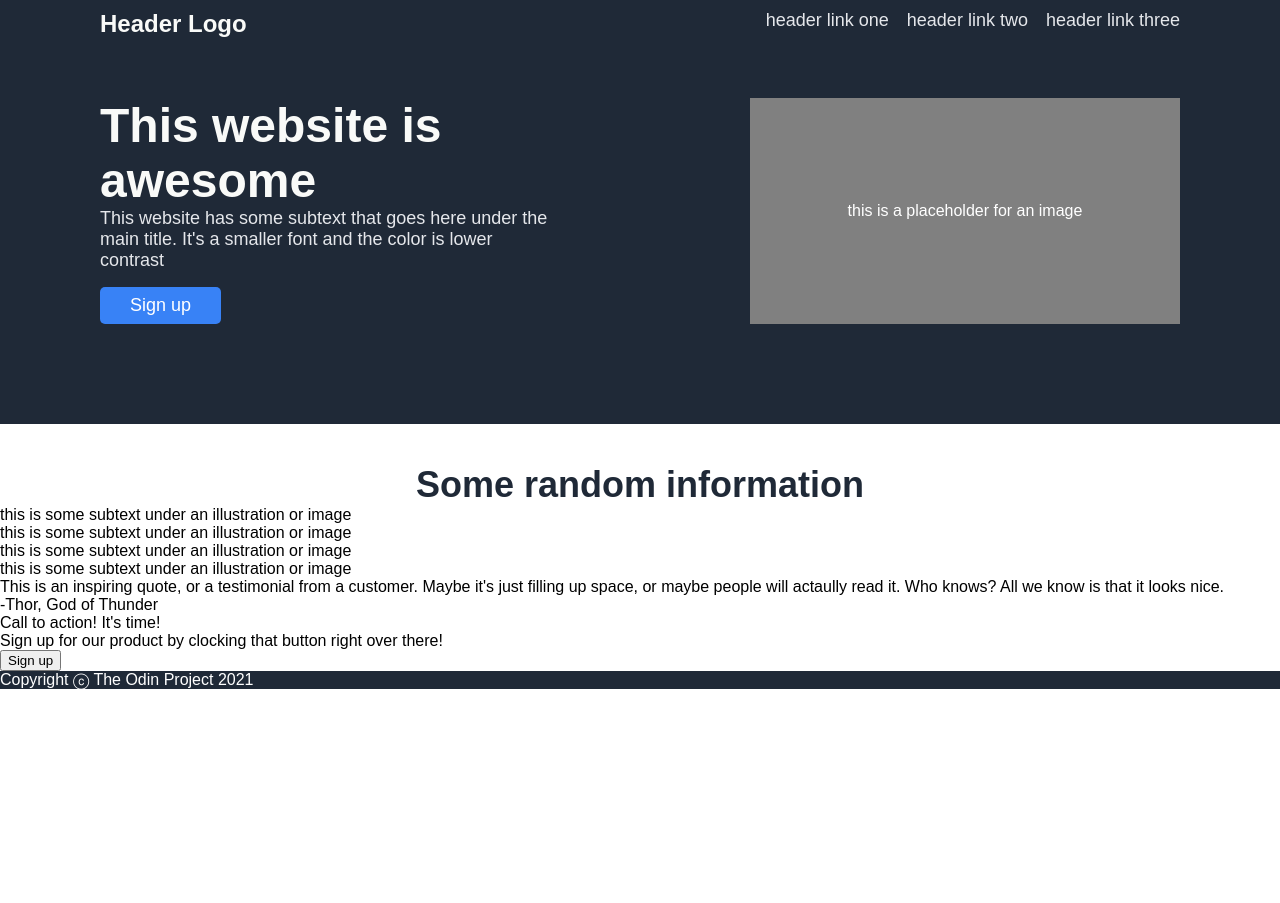
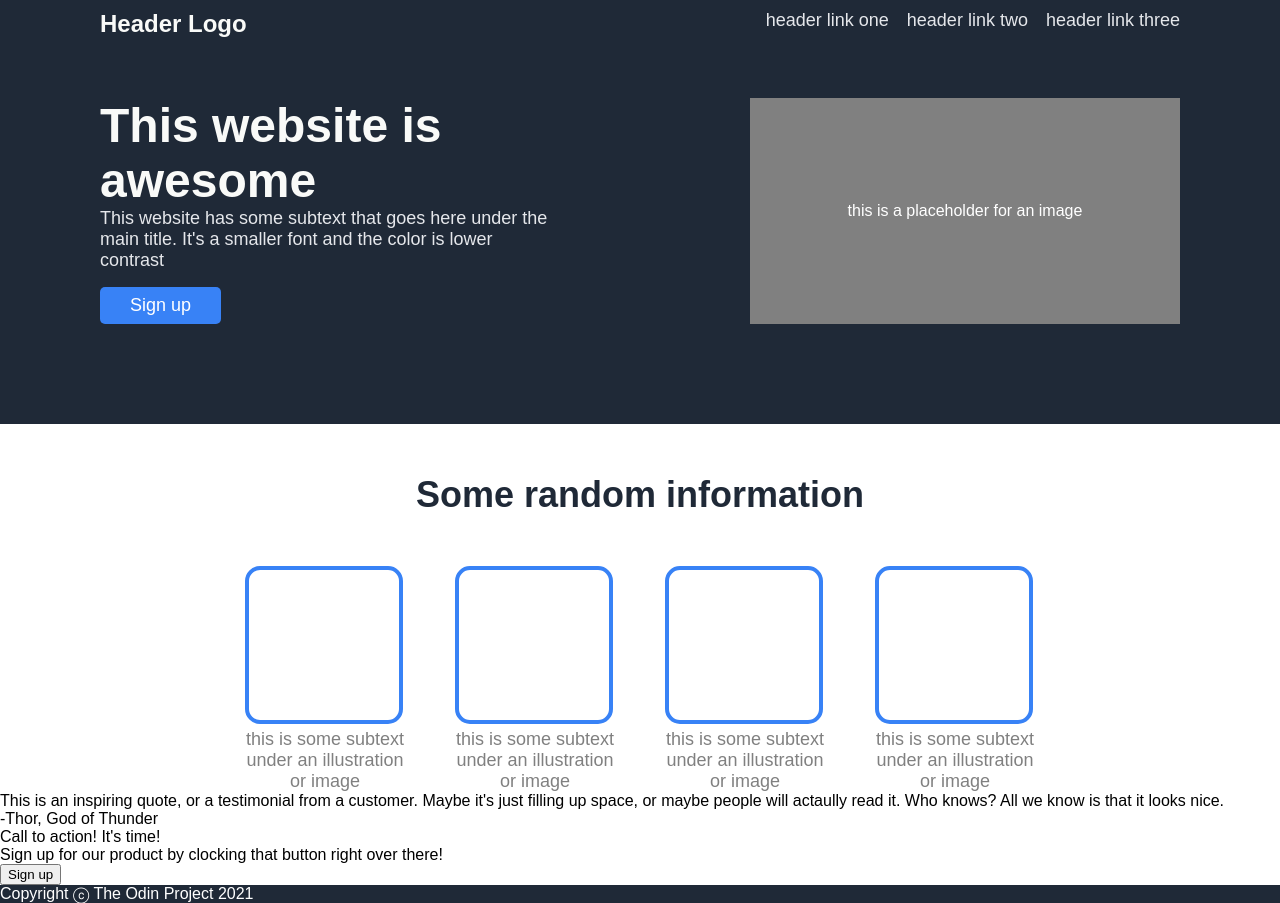
Before and after one commit to ale-munozz25/project-landing-page, a plain HTML site: page index.html in a window 1280 px wide. Before the commit the page ends 800 px from the top, so only its background shows below. Drawn offline with Linux system fonts and the light colour scheme.

Commit message:
Create a border for image placeholders, add padding and color.

```diff
--- a/style.css
+++ b/style.css
@@ -78,5 +78,30 @@ a,
     font-size: 36px;
     font-weight: 900;
     text-align: center;
-    padding-top: 40px;
+    padding: 50px;
 }
+
+.container-2 {
+    display: flex;
+    justify-content: center;
+    gap: 50px;
+}
+
+.item {
+    max-width: 160px;
+    font-size: large;
+    color: gray;
+    text-align: center;
+
+}
+
+.photo {
+    border: 4px solid #3882F6;
+    border-radius: 15px;
+    width: 150px;
+    height: 150px;
+}
+
+.description {
+    padding-top: 5px;
+}
```
